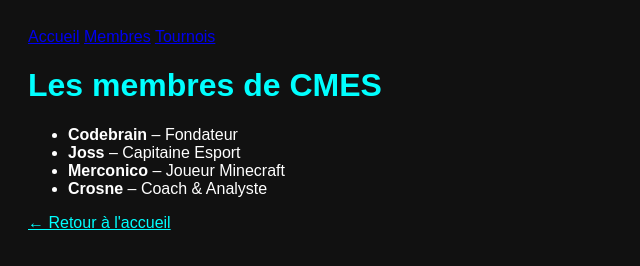
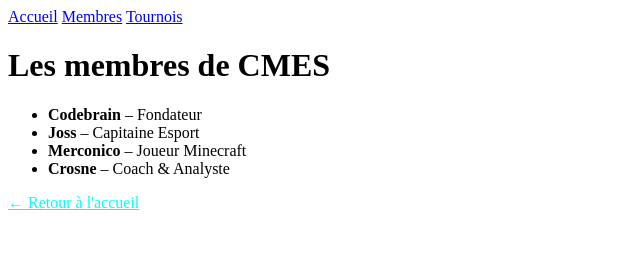
Before and after one commit to langeignons/CMES, a plain HTML site: page membres.html in a window 1280 px wide. Shown: the whole page, without its empty margins (0-640 px from the left). Drawn offline with Linux system fonts and the light colour scheme.

Commit message:
Update membres.html

```diff
--- a/membres.html
+++ b/membres.html
@@ -4,8 +4,7 @@
   <meta charset="UTF-8">
   <title>CMES - Membres</title>
   <style>
-    body { background: #111; color: #fff; font-family: sans-serif; padding: 20px; }
-    h1 { color: #00ffff; }
+    <link rel="stylesheet" href="style.css">
   </style>
 <nav>
   <a href="index.html">Accueil</a>
```
